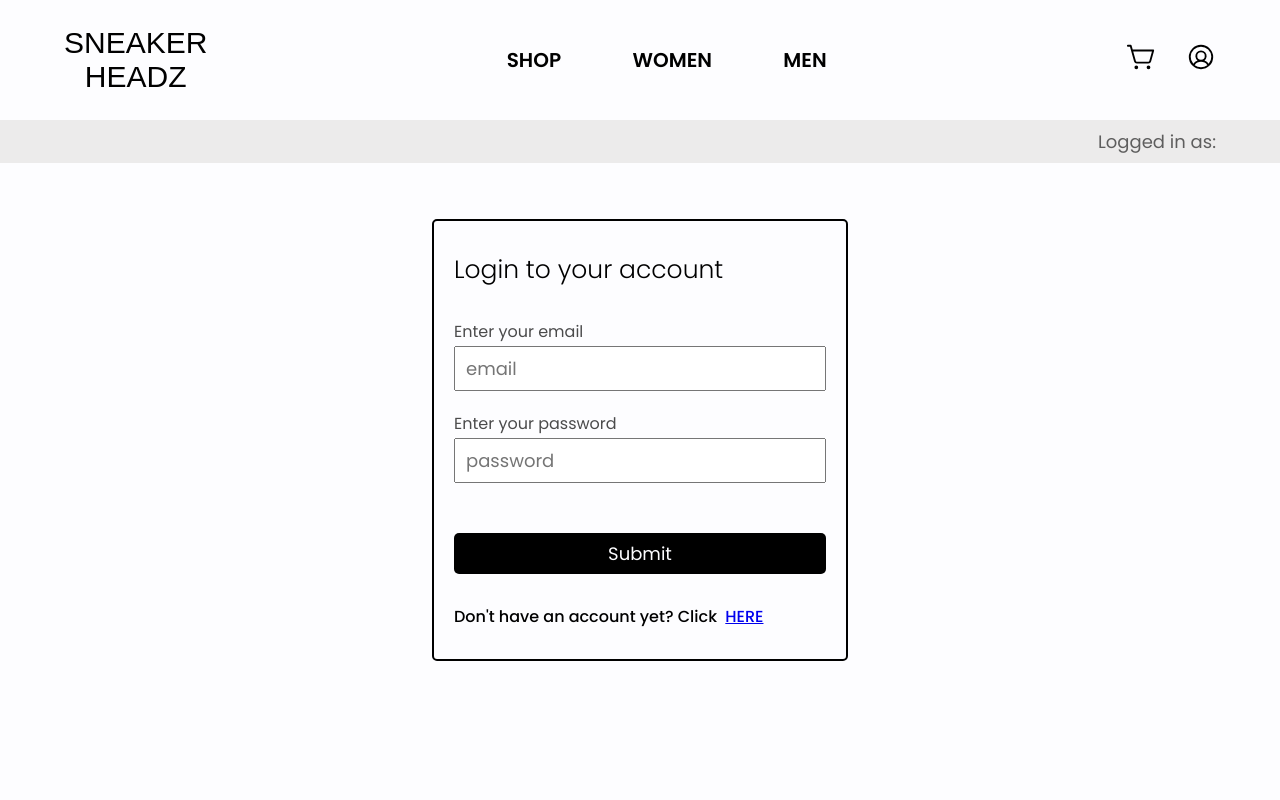
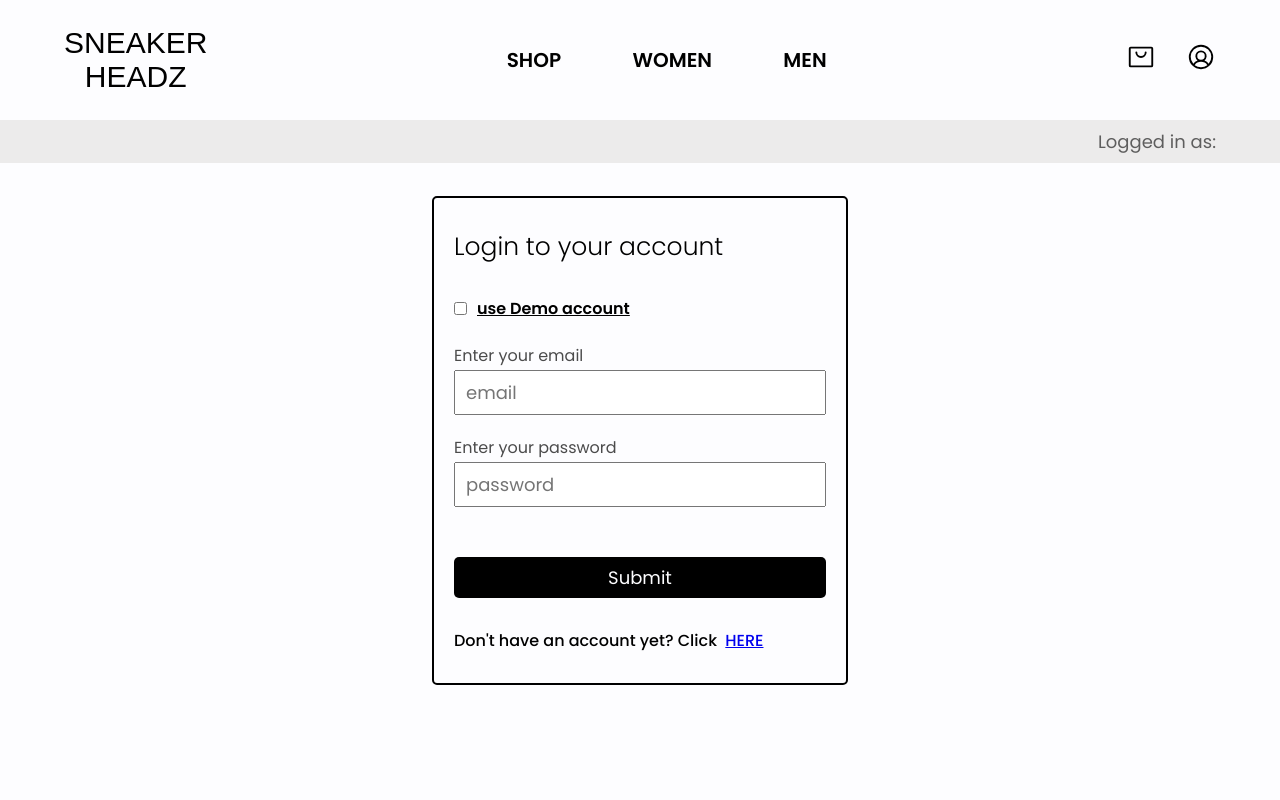
Before and after one commit to 5thAttemptCode/React_Firebase_Full-project_SneakerHeadz, a React (Vite) app: page /login in a window 1280 px wide. Shown: the top 800 px of the page. Built offline with nearby package versions, Linux system fonts and the light colour scheme; no server answers; the database is empty; a web font is replaced by a local one.

Commit message:
Add files via upload

```diff
--- a/src/Components/collage/index.jsx
+++ b/src/Components/collage/index.jsx
@@ -8,7 +8,8 @@ export default function Collage() {
 
   return (
     <div className="collage-container container">
-      <img src="../public/24.svg" />
+      {/* <img src="../public/24.svg" /> */}
+      <img src="/24.svg" />
       <p>ALL YOU SNEAKER HEADS <br /> BE QUIET! CHOOSE A PAIR <br /> AND BUY IT!</p>
       <Button to="/shop" button="SHOP NOW" />
     </div>
--- a/src/Components/nav/index.jsx
+++ b/src/Components/nav/index.jsx
@@ -3,7 +3,7 @@ import './nav.css'
 
 import { Link } from 'react-router-dom'
 import { ShopContext } from '../../Context/ShopContext'
-import { ShoppingCartSimple, UserCircle } from '@phosphor-icons/react'
+import { ShoppingBag, UserCircle } from '@phosphor-icons/react'
 
 
 export default function Nav() {
@@ -26,7 +26,7 @@ export default function Nav() {
         </div>
         <div className="user">
             <Link to="/cart">
-              <ShoppingCartSimple size={30} />
+              <ShoppingBag size={30} />
               {cartItemCount > 0 &&
                 <div className='cart-count'>
                   {cartItemCount}
--- a/src/Components/nav/nav.css
+++ b/src/Components/nav/nav.css
@@ -47,7 +47,7 @@ nav > .user{
   position: absolute;
   top: -30%;
   left: 20%;
-  background: red;
+  background: rgb(255, 0, 200);
   border-radius: 50%;
   color: white;
   display: flex;
--- /dev/null
+++ b/src/Components/paypal/index.jsx
@@ -0,0 +1,44 @@
+import React, { useEffect, useRef } from 'react'
+import ReactDOM from 'react-dom'
+
+
+const PayPalButton = (props) => {
+  const { totalAmount } = props
+  const paypalRef = useRef()
+
+  useEffect(() => {
+    if (window.paypal) {
+      window.paypal.Buttons({
+        createOrder: (data, actions) => {
+          return actions.order.create({
+            purchase_units: [{
+              amount: {
+                value: totalAmount
+              }
+            }]
+          });
+        },
+        onApprove: (data, actions) => {
+          return actions.order.capture().then((details) => {
+            alert('Transaction completed by ' + details.payer.name.given_name)
+          })
+        }
+      }).render(paypalRef.current)
+    }
+    // cleanup function
+    return () => {
+      if (paypalRef.current) {
+        ReactDOM.unmountComponentAtNode(paypalRef.current);
+        paypalRef.current.innerHTML = '';
+      }
+    };
+  }, [totalAmount])
+
+  return (
+    <div ref={paypalRef} tabIndex="0" aria-label="PayPal payment button">
+      {totalAmount > 0 ? 'Proceed to Payment' : 'Cart is empty'}
+    </div>
+  )
+}
+
+export default PayPalButton;
--- a/src/Components/productPage/index.jsx
+++ b/src/Components/productPage/index.jsx
@@ -1,4 +1,4 @@
-import React from 'react'
+import React, { useState } from 'react'
 import './productPage.css'
 
 import { ShopContext } from '../../Context/ShopContext'
@@ -21,29 +21,35 @@ export default function ProductPage() {
   //context
   const { addToCart } = useContext(ShopContext)
 
+  //Add-To-Cart-button text
+  const [ buttonText, setButtonText ] = useState("Add to Cart")
+  const handleAddToCart = () => {
+    addToCart(id)
+    setButtonText("Thank you!")
+
+    setTimeout(() => {
+      setButtonText("Add to Cart")
+    }, 2000)
+  }
+
   return (
     <div className="product-page">
-
       <div className='product-page-container image'>
         <img src={image} alt="" />
       </div>
-
       <div className='product-page-container detail-container'>
         <div className='detail-container-box details'>
           <p className='p-na-pr'>{name}</p>
           <p className='p-na-pr'>${price}</p>
           <p>type: {type}</p>
           <p>{description}</p>
-
           <div>
             <button className='back' onClick={() => navigate(-1)}>← Continue shopping</button>
             {data.type === 'female' ? <FemaleSize /> : <MaleSize />}
           </div>
-
-          <button className='button' onClick={() => addToCart(id)}>Add to Cart</button>
+          <button className='button' onClick={handleAddToCart}>{buttonText}</button>
         </div>
       </div>
-
     </div>
   )
 }
--- a/src/Pages/cart/Cart.jsx
+++ b/src/Pages/cart/Cart.jsx
@@ -3,6 +3,7 @@ import './cart.css'
 
 import { ShopContext } from '../../Context/ShopContext'
 
+import PayPalButton from '../../Components/paypal'
 import ShoeInCart from './ShoeInCart'
 import useSneaker from '../../Utils/useSneaker'
 
@@ -32,7 +33,6 @@ export default function Cart() {
           }
         })}
       </div>
-
       {totalAmount > 0 ? (
         <div className='total'>
           <hr />
@@ -41,7 +41,9 @@ export default function Cart() {
           <p>TOTAL ${totalAmount}</p>
           <div></div>
           <br />
-          <button className='button'>BUY NOW</button>
+          <div className="paypal" >
+            <PayPalButton totalAmount={totalAmount}/>
+          </div>
         </div>
         ) : (
           <h2>Step up your shoe game!</h2>
--- a/src/Pages/cart/cart.css
+++ b/src/Pages/cart/cart.css
@@ -48,13 +48,17 @@
     width: 100%;
     height: 5px;
     background: black;
-}
-
-.cart > .total > button{
-    width: 70%;
-    margin-left: 15%;
+    border-radius: var(--borderRadius);
 }
 
 .cart > h2{
-    padding-bottom: 40vh
+    padding-bottom: 50vh
 }
+
+.cart > .total .paypal{
+    height: 100%;
+    width: clamp(18.75rem, 3.125rem + 50vw, 31.25rem);
+    background: rgb(211, 225, 248);
+    border-radius: var(--borderRadius);
+    padding: 10px;
+}
--- a/src/Pages/login/Login.jsx
+++ b/src/Pages/login/Login.jsx
@@ -12,8 +12,11 @@ export default function Login() {
   const [ email, setEmail ] = useState("")
   const [ password, setPassword ] = useState("")
   const [ error, setError ] = useState("")
+  const { signIn } = UserAuth()
   const navigate = useNavigate()
-  const { signIn } = UserAuth()
+
+  const defaultEmail = "henry@mail.com"
+  const defaultPassword = "henry1234"
 
   const handleSubmit = async (e) => {
     e.preventDefault()
@@ -27,19 +30,49 @@ export default function Login() {
     }
   }
 
+  const handleDemo = (e) => {
+    if(e.target.checked) {
+      setEmail(defaultEmail)
+      setPassword(defaultPassword)
+    } else {
+      setEmail("")
+      setPassword("")
+    }
+  }
+
+  //role="group" line 49: //Accessible Rich Internet Applications (ARIA).
+  //                       Important to give permission to use this credentials
+
   return (
     <div className='form-wrapper'>
       <div className="form-container login">
         <h2>Login to your account</h2>
         <form onSubmit={handleSubmit}>
-          <div>
+          <div role="group">
+            <div className="demo">
+              <input
+                onChange={handleDemo}
+                type="checkbox"
+                id="defaultUserCheck"
+                name="defaultUserCheck"
+              />
+              <label htmlFor="defaultUserCheck">use Demo account</label>
+            </div>
             <label>Enter your email</label>
-            <input onChange={(e) => setEmail(e.target.value)} type="text" placeholder='email' />
-          </div>
-          <div>
-            <label>Enter your password</label>
-            <input onChange={(e) => setPassword(e.target.value)} type="password" placeholder='password' />
-          </div>
+            <input
+              onChange={(e) => setEmail(e.target.value)}
+              value={email}
+              type="text"
+              placeholder='email' />
+            </div>
+            <div role="group">
+              <label>Enter your password</label>
+              <input
+                onChange={(e) => setPassword(e.target.value)}
+                value={password}
+                type="password"
+                placeholder='password' />
+            </div>
           <button>Submit</button>
         </form>
         <p>Don't have an account yet? Click &nbsp;<Link className='underline' to="/signup" element={<SignUp />}>here</Link></p>
--- a/src/Pages/login/form.css
+++ b/src/Pages/login/form.css
@@ -67,3 +67,11 @@
 .form-wrapper > .signup > p > .underline{
     color: var(--black);
 }
+
+.demo{
+    display: flex;
+    gap: 10px;
+    padding-bottom: 20px;
+    font-weight: 600;
+    text-decoration: underline;
+}
```
